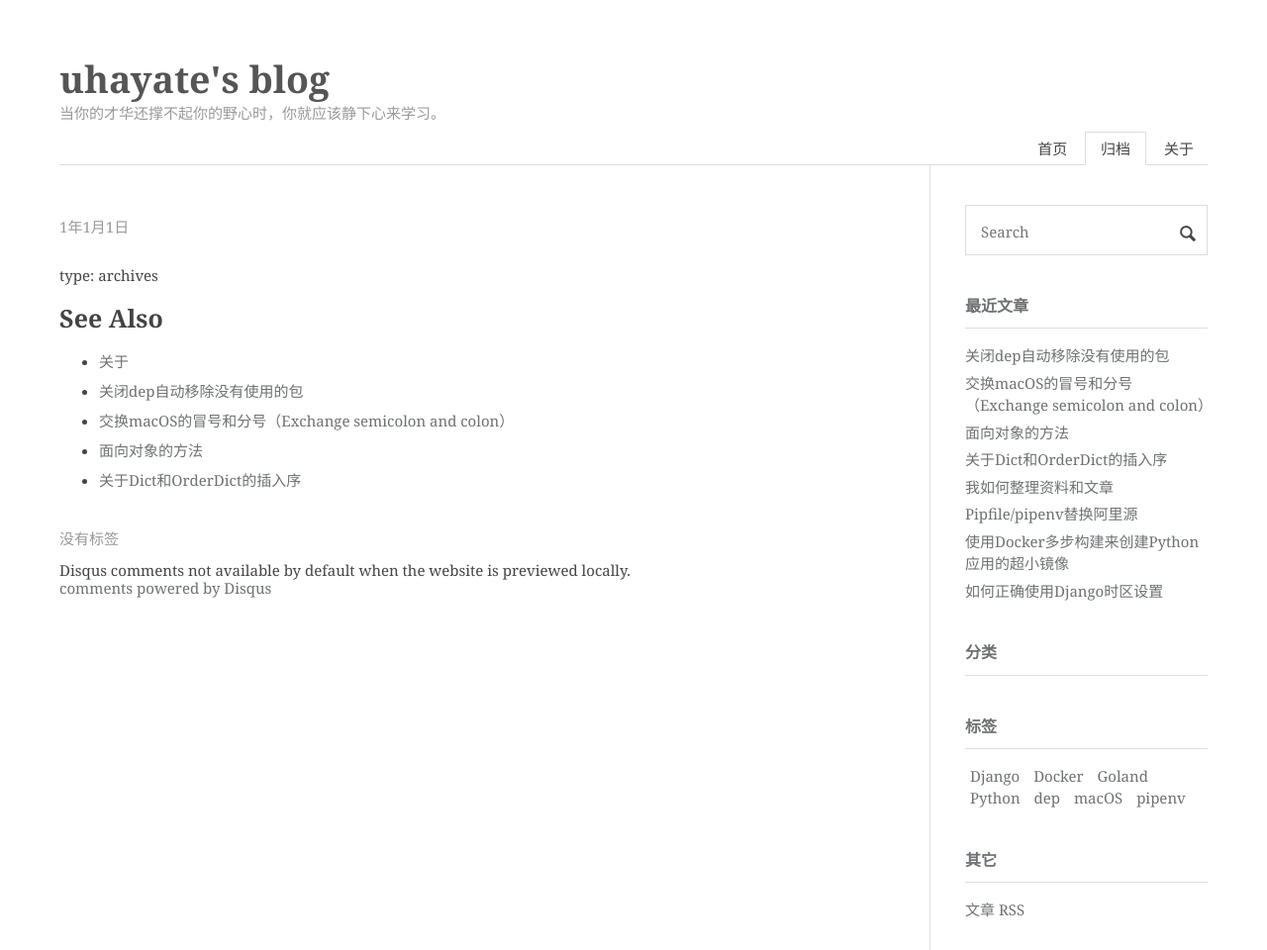
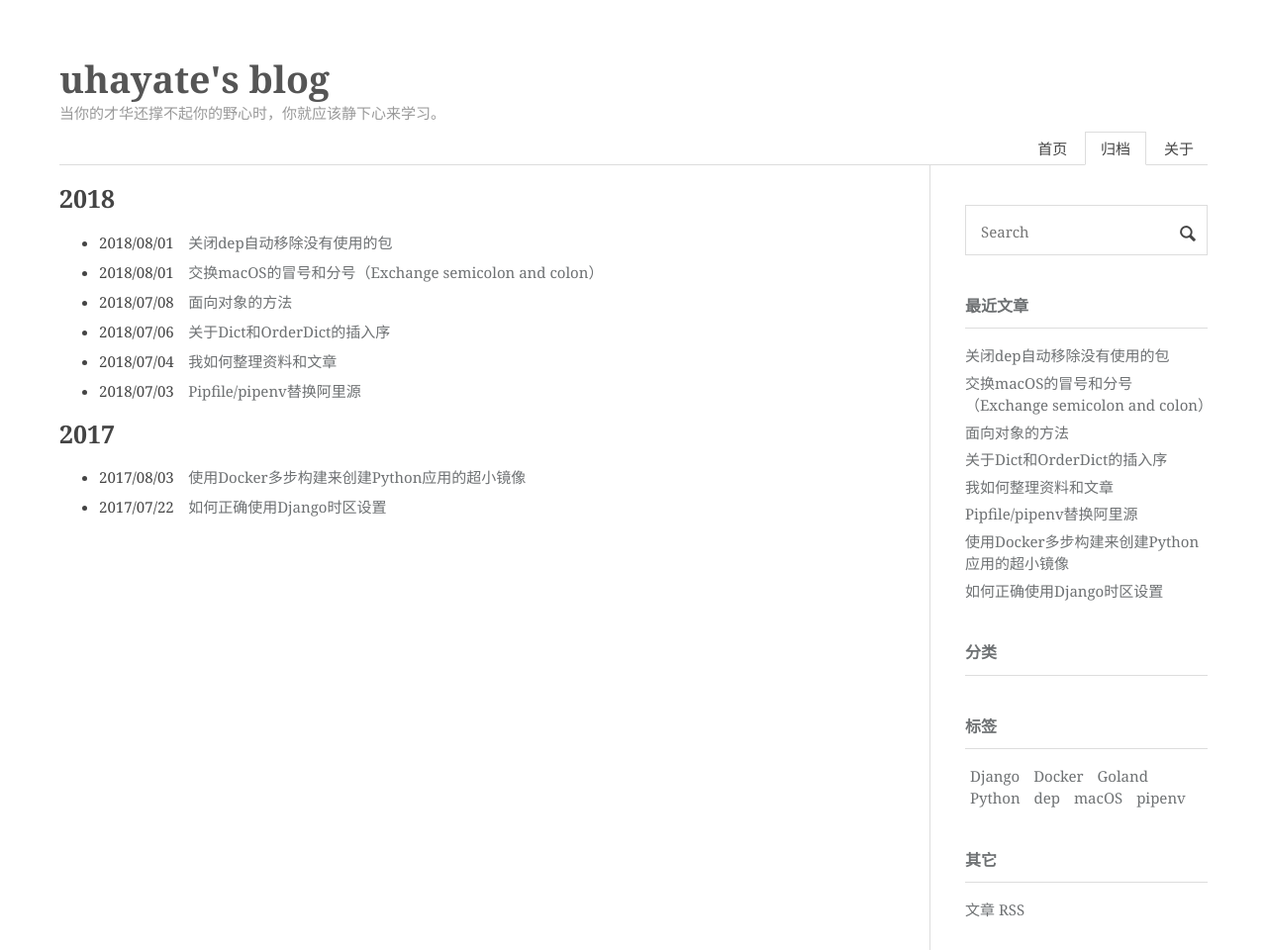
Before and after one commit to uhayate/uhayate.github.io, a plain HTML site: page archives/index.html in a window 1280 px wide. Shown: the top 960 px of the page at 99% size. Drawn offline with nearby package versions, Linux system fonts and the light colour scheme; some packages are replaced by stand-ins of ours.

Commit message:
rebuilding site Wed Oct 24 18:26:15 CST 2018

```diff
--- a/archives/index.html
+++ b/archives/index.html
@@ -29,6 +29,7 @@
 
 
 </head>
+
 
 <body>
 <header id="header" class="clearfix">
@@ -62,73 +63,62 @@
         <div class="col-group">
 
             <div class="col-8" id="main">
-                <div class="res-cons">
-                    <article class="post">
-                        <header>
-                            <h1 class="post-title"></h1>
-                        </header>
-                        <date class="post-meta meta-date">
-                            1年1月1日
-                        </date>
+                <div class="post-archive">
 
+                    <h2>2018</h2>
+                    <ul class="listing">
 
-                        <div class="post-content">
-                            <p>type: archives</p>
+                        <li>
+                            <span class="date">2018/08/01</span>
+                            <a href="http://uhayate.me/post/%E5%85%B3%E9%97%ADdep%E8%87%AA%E5%8A%A8%E7%A7%BB%E9%99%A4%E6%B2%A1%E6%9C%89%E4%BD%BF%E7%94%A8%E7%9A%84%E5%8C%85/" title="关闭dep自动移除没有使用的包">关闭dep自动移除没有使用的包</a>
+                        </li>
 
-                        </div>
+                        <li>
+                            <span class="date">2018/08/01</span>
+                            <a href="http://uhayate.me/post/%E4%BA%A4%E6%8D%A2macOS%E7%9A%84%E5%86%92%E5%8F%B7%E5%92%8C%E5%88%86%E5%8F%B7/" title="交换macOS的冒号和分号（Exchange semicolon and colon）">交换macOS的冒号和分号（Exchange semicolon and colon）</a>
+                        </li>
 
+                        <li>
+                            <span class="date">2018/07/08</span>
+                            <a href="http://uhayate.me/post/%E9%9D%A2%E5%90%91%E5%AF%B9%E8%B1%A1%E7%9A%84%E6%96%B9%E6%B3%95/" title="面向对象的方法">面向对象的方法</a>
+                        </li>
 
+                        <li>
+                            <span class="date">2018/07/06</span>
+                            <a href="http://uhayate.me/post/%E5%85%B3%E4%BA%8EDict%E5%92%8COrderDict%E7%9A%84%E6%8F%92%E5%85%A5%E5%BA%8F/" title="关于Dict和OrderDict的插入序">关于Dict和OrderDict的插入序</a>
+                        </li>
 
-<div class="post-archive">
-    <h2>See Also</h2>
-    <ul class="listing">
+                        <li>
+                            <span class="date">2018/07/04</span>
+                            <a href="http://uhayate.me/post/%E6%88%91%E5%A6%82%E4%BD%95%E6%95%B4%E7%90%86%E8%B5%84%E6%96%99%E5%92%8C%E6%96%87%E7%AB%A0/" title="我如何整理资料和文章">我如何整理资料和文章</a>
+                        </li>
 
-        <li><a href="/about/">关于</a></li>
+                        <li>
+                            <span class="date">2018/07/03</span>
+                            <a href="http://uhayate.me/post/Pipfile-pipenv%E6%9B%BF%E6%8D%A2%E9%98%BF%E9%87%8C%E6%BA%90/" title="Pipfile/pipenv替换阿里源">Pipfile/pipenv替换阿里源</a>
+                        </li>
 
-        <li><a href="/post/%E5%85%B3%E9%97%ADdep%E8%87%AA%E5%8A%A8%E7%A7%BB%E9%99%A4%E6%B2%A1%E6%9C%89%E4%BD%BF%E7%94%A8%E7%9A%84%E5%8C%85/">关闭dep自动移除没有使用的包</a></li>
+                    </ul>
 
-        <li><a href="/post/%E4%BA%A4%E6%8D%A2macOS%E7%9A%84%E5%86%92%E5%8F%B7%E5%92%8C%E5%88%86%E5%8F%B7/">交换macOS的冒号和分号（Exchange semicolon and colon）</a></li>
+                    <h2>2017</h2>
+                    <ul class="listing">
 
-        <li><a href="/post/%E9%9D%A2%E5%90%91%E5%AF%B9%E8%B1%A1%E7%9A%84%E6%96%B9%E6%B3%95/">面向对象的方法</a></li>
+                        <li>
+                            <span class="date">2017/08/03</span>
+                            <a href="http://uhayate.me/post/Using-Docker-mutil-stage-build/" title="使用Docker多步构建来创建Python应用的超小镜像">使用Docker多步构建来创建Python应用的超小镜像</a>
+                        </li>
 
-        <li><a href="/post/%E5%85%B3%E4%BA%8EDict%E5%92%8COrderDict%E7%9A%84%E6%8F%92%E5%85%A5%E5%BA%8F/">关于Dict和OrderDict的插入序</a></li>
+                        <li>
+                            <span class="date">2017/07/22</span>
+                            <a href="http://uhayate.me/post/%E5%A6%82%E4%BD%95%E6%AD%A3%E7%A1%AE%E4%BD%BF%E7%94%A8Django%E6%97%B6%E5%8C%BA%E8%AE%BE%E7%BD%AE/" title="如何正确使用Django时区设置">如何正确使用Django时区设置</a>
+                        </li>
 
-    </ul>
-</div>
-
-
-                        <div class="post-meta meta-tags">
-
-                            没有标签
-
-                        </div>
-                    </article>
-
-    <div id="disqus_thread"></div>
-<script type="application/javascript">
-    var disqus_config = function () {
-
-
-
-    };
-    (function() {
-        if (["localhost", "127.0.0.1"].indexOf(window.location.hostname) != -1) {
-            document.getElementById('disqus_thread').innerHTML = 'Disqus comments not available by default when the website is previewed locally.';
-            return;
-        }
-        var d = document, s = d.createElement('script'); s.async = true;
-        s.src = '//' + "uhayate" + '.disqus.com/embed.js';
-        s.setAttribute('data-timestamp', +new Date());
-        (d.head || d.body).appendChild(s);
-    })();
-</script>
-<noscript>Please enable JavaScript to view the <a href="https://disqus.com/?ref_noscript">comments powered by Disqus.</a></noscript>
-<a href="https://disqus.com" class="dsq-brlink">comments powered by <span class="logo-disqus">Disqus</span></a>
-
+                    </ul>
 
 
                 </div>
             </div>
+
             <div id="secondary">
     <section class="widget">
         <form id="search" action="//www.google.com/search" method="get" accept-charset="utf-8" target="_blank" _lpchecked="1">
@@ -249,5 +239,6 @@
 
 
 
+
 </body>
 </html>
--- a/index.xml
+++ b/index.xml
@@ -140,7 +140,7 @@ version: &amp;quot;3&amp;quot; services: web: build: . ports: - 8888:8888  Docke
       <pubDate>Mon, 01 Jan 0001 00:00:00 +0000</pubDate>
 
       <guid>http://uhayate.me/archives/</guid>
-      <description>type: archives</description>
+      <description></description>
     </item>
 
   </channel>
```
